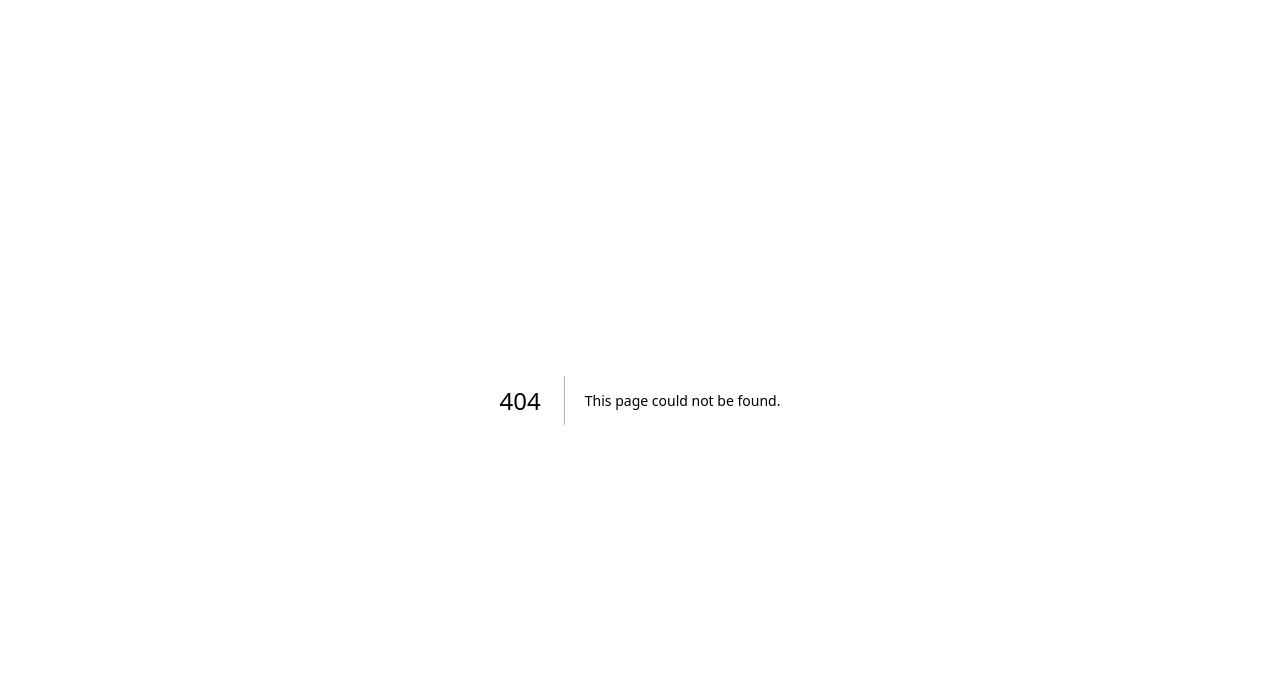
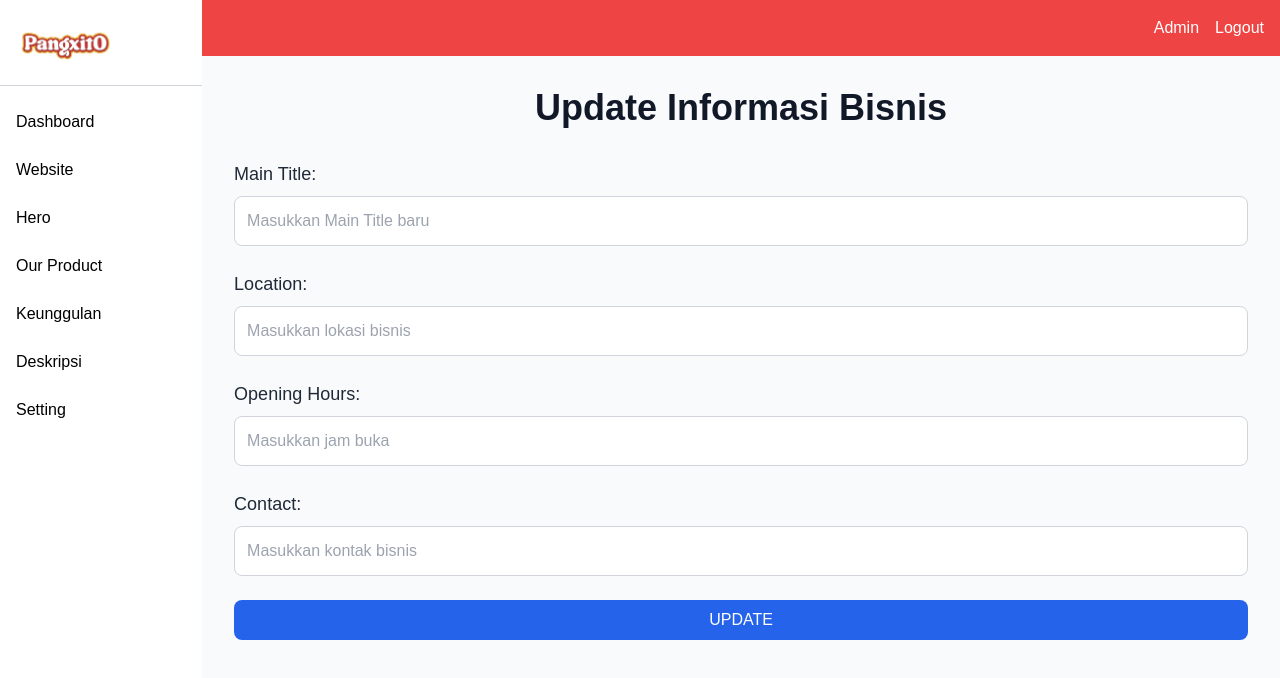
Before and after one commit to AGISYA/background-pangxito, a Next.js app: page /admin/contactus in a window 1280 px wide. Before the commit this address had no page. Shown: the top 678 px of the page. Built offline with nearby package versions, Linux system fonts and the light colour scheme.

Commit message:
update deskripsi & contactus

```diff
--- /dev/null
+++ b/app/admin/contactus/page.tsx
@@ -0,0 +1,101 @@
+"use client";
+import React, { useState } from "react";
+
+const ContactUs = () => {
+  const [dataContactUs, setDataContactUs] = useState({
+    image:
+      "https://cdn.pixabay.com/photo/2023/09/05/12/44/mug-8235059_1280.jpg",
+    contactus1: { maintitle: "" },
+    contactus2: { location: "", openinghours: "", contact: "" },
+  });
+
+  const handleChangeDeskripsiPangxito =
+    (
+      field: "contactus1" | "contactus2",
+      subfield: "maintitle" | "location" | "openinghours" | "contact"
+    ) =>
+    (e: React.ChangeEvent<HTMLInputElement>) => {
+      setDataContactUs((prevState) => ({
+        ...prevState,
+        [field]: {
+          ...prevState[field],
+          [subfield]: e.target.value,
+        },
+      }));
+    };
+
+  const saveToLocalStorage = () => {
+    localStorage.setItem("ContactUs", JSON.stringify(dataContactUs));
+  };
+  return (
+    <div className="bg-gray-50 min-h-screen p-8">
+      <h2 className="text-4xl font-bold text-center text-gray-900 mb-8">
+        Update Informasi Bisnis
+      </h2>
+      <div className="mb-6">
+        <label className="block text-lg font-medium text-gray-800 mb-2">
+          Main Title:
+        </label>
+        <input
+          type="text"
+          value={dataContactUs.contactus1.maintitle}
+          onChange={handleChangeDeskripsiPangxito("contactus1", "maintitle")}
+          className="w-full p-3 border border-gray-300 rounded-lg focus:outline-none focus:ring-2 focus:ring-blue-500"
+          placeholder="Masukkan Main Title baru"
+        />
+      </div>
+
+      {/* Location Section */}
+      <div className="mb-6">
+        <label className="block text-lg font-medium text-gray-800 mb-2">
+          Location:
+        </label>
+        <input
+          type="text"
+          value={dataContactUs.contactus2.location}
+          onChange={handleChangeDeskripsiPangxito("contactus2", "location")}
+          className="w-full p-3 border border-gray-300 rounded-lg focus:outline-none focus:ring-2 focus:ring-blue-500"
+          placeholder="Masukkan lokasi bisnis"
+        />
+      </div>
+
+      {/* Opening Hours Section */}
+      <div className="mb-6">
+        <label className="block text-lg font-medium text-gray-800 mb-2">
+          Opening Hours:
+        </label>
+        <input
+          type="text"
+          value={dataContactUs.contactus2.openinghours}
+          onChange={handleChangeDeskripsiPangxito("contactus2", "openinghours")}
+          className="w-full p-3 border border-gray-300 rounded-lg focus:outline-none focus:ring-2 focus:ring-blue-500"
+          placeholder="Masukkan jam buka"
+        />
+      </div>
+
+      {/* Contact Section */}
+      <div className="mb-6">
+        <label className="block text-lg font-medium text-gray-800 mb-2">
+          Contact:
+        </label>
+        <input
+          type="text"
+          value={dataContactUs.contactus2.contact}
+          onChange={handleChangeDeskripsiPangxito("contactus2", "contact")}
+          className="w-full p-3 border border-gray-300 rounded-lg focus:outline-none focus:ring-2 focus:ring-blue-500"
+          placeholder="Masukkan kontak bisnis"
+        />
+      </div>
+
+      {/* Button to Save Data */}
+      <button
+        onClick={saveToLocalStorage}
+        className="w-full bg-blue-600 text-white py-2 rounded-lg hover:bg-blue-700 transition-colors"
+      >
+        UPDATE
+      </button>
+    </div>
+  );
+};
+
+export default ContactUs;
```
